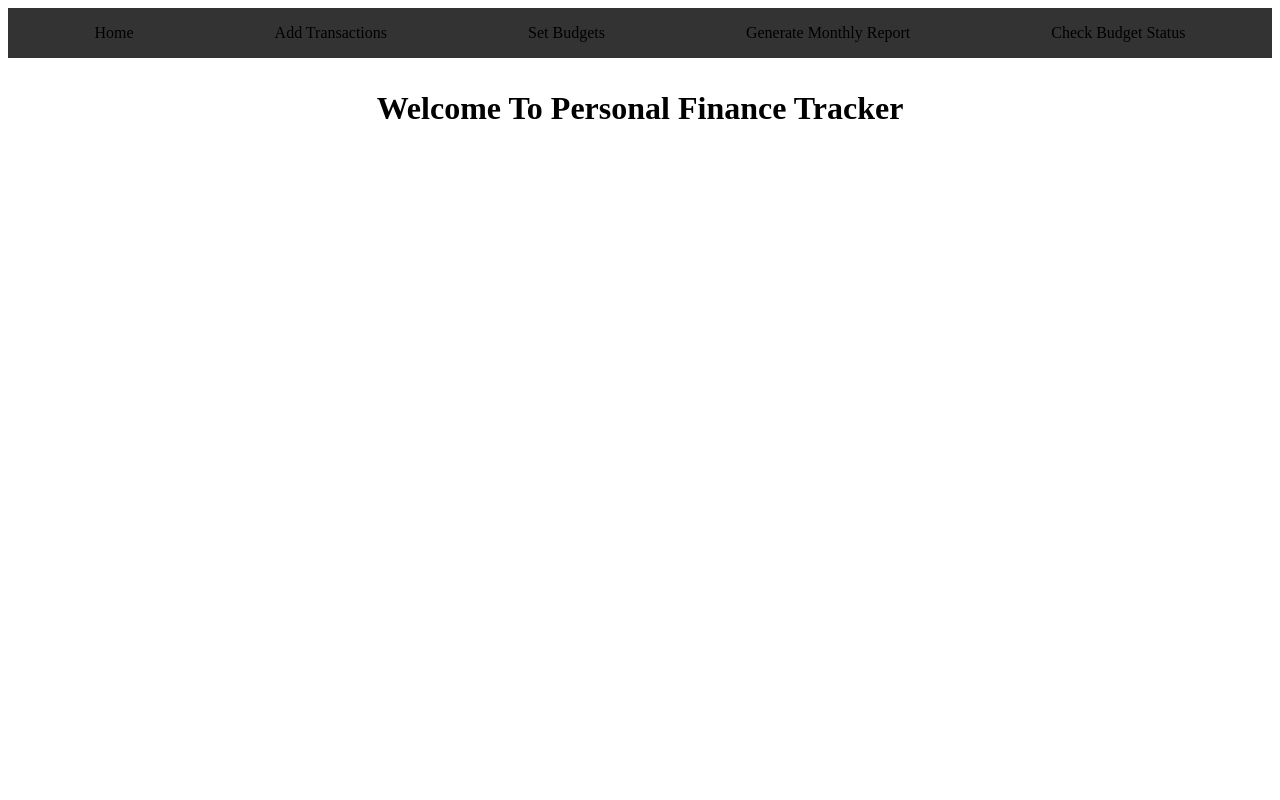
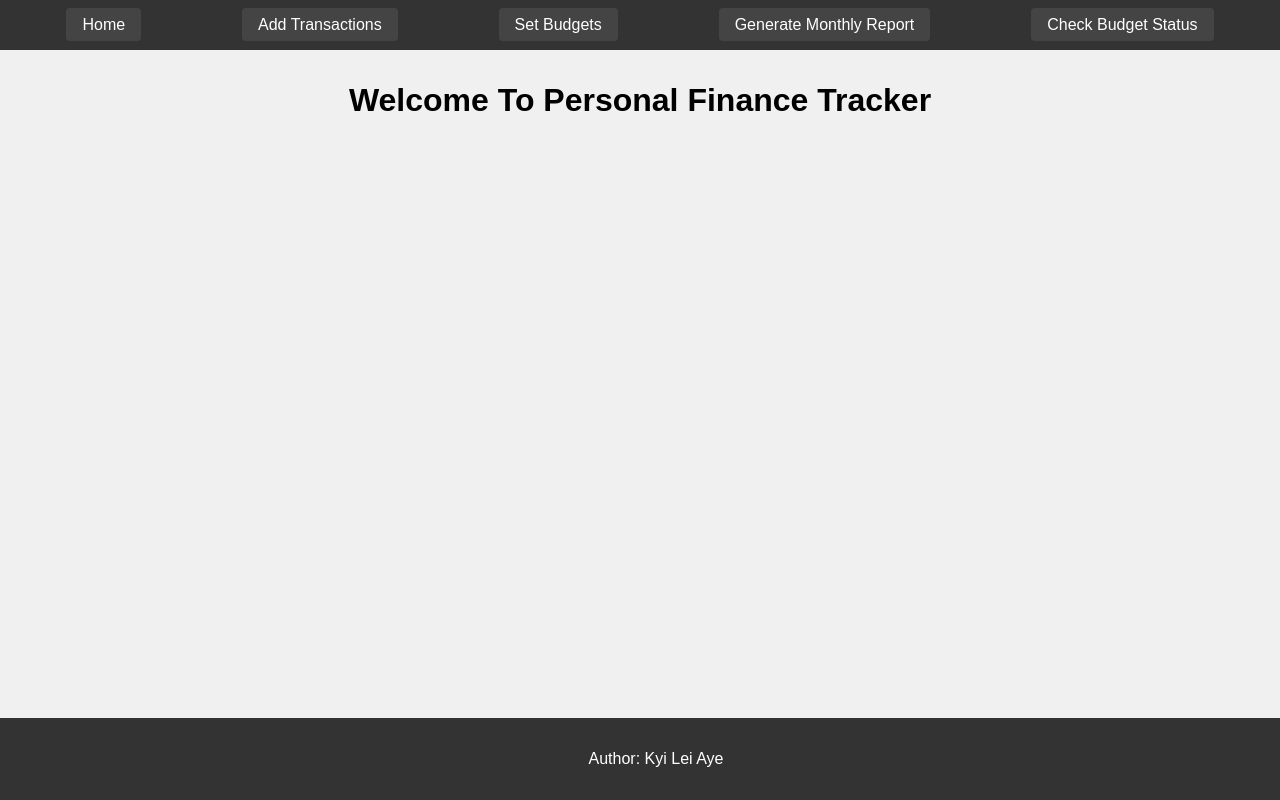
Before and after one commit to kyileiaye2021/Personal_Finance_Tracker, a Flask app: page / in a window 1280 px wide. Run offline with Flask 3, Linux system fonts and the light colour scheme.

Commit message:
Added footer

```diff
--- a/Data/budgets.json
+++ b/Data/budgets.json
@@ -1 +1 @@
-{"Food": 200, "Clothes": 100}
+{"Food": 200, "Clothes": 100, "Grocery": 80.0}
--- a/Data/transactions.csv
+++ b/Data/transactions.csv
@@ -1,5 +1,4 @@
 date, category, amount, transaction_type
-
 2024-06-10,Food,40,Expense
 2024-06-20,Food,20,Expense
 2024-06-04,Clothes,200,Expense
@@ -8,3 +7,4 @@ date, category, amount, transaction_type
 2024-06-20,Food,20,Expense
 2024-06-04,Clothes,200,Expense
 2024-06-24,Grocery,8.99,Expense
+2023-09-10,Grocery,30.0,expense
--- a/static/css/styles.css
+++ b/static/css/styles.css
@@ -8,10 +8,58 @@ nav {
     padding: 1em;
 }
 
-nav ul{
+nav ul {
     list-style: none;
     padding: 0;
     margin: 0;
     display: flex;
     justify-content: space-around;
 }
+
+nav ul li {
+    display: inline;
+}
+
+nav ul li a {
+    color: white;
+    text-decoration: none;
+    padding: 0.5em 1em;
+    background-color: #444;
+    border-radius: 4px;
+}
+
+nav ul li a:hover {
+    background-color: #555;
+}
+
+body {
+    font-family: Arial, sans-serif;
+    margin: 0;
+    padding: 0;
+    background-color: #f0f0f0;
+}
+
+form {
+    max-width: 200px;
+    margin: 2em auto;
+    padding: 1em;
+    background-color: white;
+    border-radius: 4px;
+    box-shadow: 0 0 10px rgba(0, 0, 0, 0.1);
+}
+
+label, input, select, button {
+    display: block;
+    width: 100%;
+    margin-bottom: 1em;
+}
+
+footer {
+    background-color: #333;
+    color: white;
+    text-align: center;
+    padding: 1em;
+    position: absolute;
+    bottom: 0;
+    width: 100%;
+}
--- a/templates/add_transactions.html
+++ b/templates/add_transactions.html
@@ -1,6 +1,6 @@
-{%extends "base.html"%} <!--inherited from base.html-->
+{% extends "base.html" %} <!--inherited from base.html-->
 
-{%block content%} <!--filling content block-->
+{% block content %} <!--filling content block-->
 <h1>Add Transaction</h1>
 <form method="POST"> <!--form tag is used for getting user input with POST method-->
     <!--id attribute from input tag and for attribute from label must match -->
@@ -20,4 +20,4 @@
     </select>
     <button type="submit">Add Transaction</button>
 </form>
-{%endblock%}
+{% endblock %}
--- a/templates/base.html
+++ b/templates/base.html
@@ -4,19 +4,24 @@
     <head>
         <meta charset="utf-8">
         <title>Personal Finance Tracker</title>
-        <link rel="stylesheet" href='{{url_for('static', filename='css/styles.css')}}'>
+        <link rel="stylesheet" href="{{ url_for('static', filename='css/styles.css') }}">
     </head>
     <body>
         <nav>
             <ul>
-                <li><a ref= "{{ url_for('index') }}">Home</a></li>
-                <li><a ref= "{{ url_for('add_transaction_route') }}">Add Transactions</a></li>
-                <li><a ref= "{{ url_for('set_budget_route') }}">Set Budgets</a></li>
-                <li><a ref= "{{ url_for('report') }}">Generate Monthly Report</a></li>
-                <li><a ref= "{{ url_for('check_budget_status_route') }}">Check Budget Status</a></li>
+                <li><a href= "{{ url_for('index') }}">Home</a></li>
+                <li><a href= "{{ url_for('add_transaction_route') }}">Add Transactions</a></li>
+                <li><a href= "{{ url_for('set_budget_route') }}">Set Budgets</a></li>
+                <li><a href= "{{ url_for('report') }}">Generate Monthly Report</a></li>
+                <li><a href= "{{ url_for('check_budget_status_route') }}">Check Budget Status</a></li>
             </ul>
         </nav>
 
-        {%block content%}{% endblock%} <!--blank that will be filled in children templates-->
+        {% block content %}{% endblock %} <!--blank that will be filled in children templates-->
+
+        <footer>
+            <p>Author: Kyi Lei Aye</p>
+        </footer>
+
     </body>
 </html>
--- a/templates/check_budget_status.html
+++ b/templates/check_budget_status.html
@@ -1,6 +1,6 @@
-{%extends "base.html"%}
+{% extends "base.html" %}
 
-{%block content%}
+{% block content %}
 <h1>Budget Status</h1>
 
 <form method="POST">
@@ -11,7 +11,6 @@
 
 {% if status %}
     <h2> Budget Status for {{ month }}</h2>
-
     <ul>
         {% for item_category, data in status.items() %}
             <li>Category: {{item_category}}, Status: {{data[0]}}, Spent: ${{data[1]}}, Budget: ${{data[2]}},
--- a/templates/index.html
+++ b/templates/index.html
@@ -2,4 +2,5 @@
 
 {% block content %}
 <h1>Welcome To Personal Finance Tracker</h1>
+
 {% endblock %}
--- a/templates/set_budget.html
+++ b/templates/set_budget.html
@@ -1,6 +1,6 @@
-{%extends 'base.html'%}
+{% extends 'base.html' %}
 
-{% block content%}
+{% block content %}
 <h1>Set Budget</h1>
 <form method="POST">
     <label for='category'>Category:</label>
```
Also changed, not shown: templates/report.html (+4 -4 lines).
